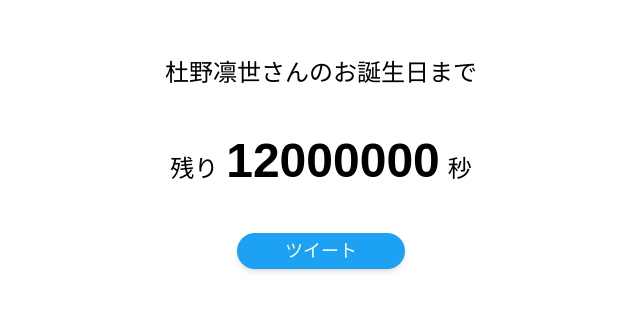
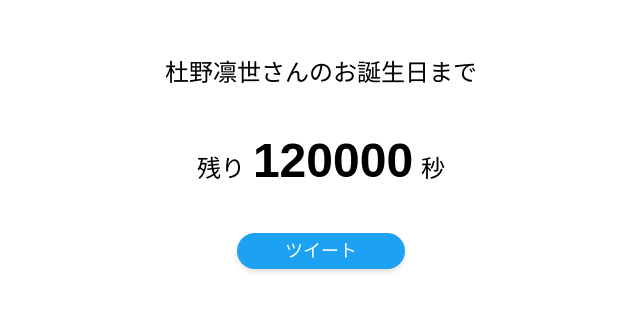
Before and after one commit to arrow2nd/idol-birthday-countdown, a Next.js app: page / in a window 1280 px wide. Shown: the part 237-548 px from the top of the page, without its empty margins (319-959 px from the left). Built offline with nearby package versions, Linux system fonts and the light colour scheme.

Commit message:
feat: メインページの表示要素を仮実装

```diff
--- a/components/common/seo/index.tsx
+++ b/components/common/seo/index.tsx
@@ -1,16 +1,17 @@
 import Head from 'next/head'
+import { Idol } from 'types/idol'
 
 import { site } from 'data/site'
 
 export type SEOProps = {
-  idolName: string
+  idol: Idol
   ogpImageUrl: string
 }
 
-const SEO = ({ idolName, ogpImageUrl }: SEOProps) => {
+const SEO = ({ idol, ogpImageUrl }: SEOProps) => {
   const { titleTemplate, descTemplate, url, twitterUsername } = site
 
-  const insertText = idolName ? idolName + 'さん' : 'アイマスアイドル'
+  const insertText = idol.name ? idol.name + 'さん' : 'アイマスアイドル'
 
   const title = titleTemplate.replace('%s', insertText)
   const desc = descTemplate.replace('%s', insertText)
--- a/components/home/index.tsx
+++ b/components/home/index.tsx
@@ -3,17 +3,19 @@ import SEO, { SEOProps } from 'components/common/seo'
 import Time from './time'
 import Tweet from './tweet'
 
-type Props = {}
+const Home = (props: SEOProps): JSX.Element => {
+  const seconds = 120000
 
-const Home = ({ idolName, ogpImageUrl }: Props & SEOProps): JSX.Element => (
-  <div className="flex flex-col justify-center items-center min-h-screen">
-    <SEO {...{ idolName, ogpImageUrl }} />
-    <div className="space-y-12 text-center font-default">
-      <div className="text-2xl">{`${idolName}さんのお誕生日まで`}</div>
-      <Time />
-      <Tweet />
+  return (
+    <div className="flex flex-col justify-center items-center min-h-screen">
+      <SEO {...props} />
+      <div className="space-y-12 text-center font-default">
+        <div className="text-2xl">{`${props.idol.name}さんのお誕生日まで`}</div>
+        <Time seconds={seconds} />
+        <Tweet idol={props.idol} seconds={seconds} />
+      </div>
     </div>
-  </div>
-)
+  )
+}
 
 export default Home
--- a/components/home/time.tsx
+++ b/components/home/time.tsx
@@ -1,7 +1,11 @@
-const Time = () => (
+type Props = {
+  seconds: number
+}
+
+const Time = ({ seconds }: Props) => (
   <div className="space-x-2 text-2xl">
     <span>残り</span>
-    <span className="text-5xl font-bold">12000000</span>
+    <span className="text-5xl font-bold">{seconds}</span>
     <span>秒</span>
   </div>
 )
--- a/components/home/tweet.tsx
+++ b/components/home/tweet.tsx
@@ -1,10 +1,29 @@
-const Tweet = (): JSX.Element => (
+import { Idol } from 'types/idol'
+
+import { site } from 'data/site'
+
+type Props = {
+  idol: Idol
+  seconds: number
+}
+
+const Tweet = ({ idol, seconds }: Props): JSX.Element => {
+  const url = new URL('https://twitter.com/intent/tweet')
+  url.searchParams.append(
+    'text',
+    `${idol.name}さんのお誕生日まで、残り ${seconds} 秒です！`
+  )
+  url.searchParams.append('url', `${site.url}/${idol.id}?t=${seconds}`)
+
+  return (
     <a
       className="inline-block px-12 py-1 text-lg text-white rounded-full shadow-md"
-    style={{ backgroundColor: '#1da1f2' }}
+      href={url.href}
+      style={{ backgroundColor: idol.color }}
     >
       ツイート
     </a>
   )
+}
 
 export default Tweet
--- a/pages/index.tsx
+++ b/pages/index.tsx
@@ -2,6 +2,16 @@ import type { NextPage } from 'next'
 
 import Home from 'components/home'
 
-const HomePage: NextPage = () => <Home idolName="杜野凛世" ogpImageUrl="" />
+const HomePage: NextPage = () => (
+  <Home
+    idol={{
+      id: 'rinze_morino',
+      name: '杜野凛世',
+      color: '#1da1f2',
+      birth: { month: 10, day: 19 }
+    }}
+    ogpImageUrl=""
+  />
+)
 
 export default HomePage
--- /dev/null
+++ b/types/idol.ts
@@ -0,0 +1,9 @@
+export type Idol = {
+  id: string
+  name: string
+  color: string
+  birth: {
+    month: number
+    day: number
+  }
+}
```
Lines whose indentation alone changed are shown as unchanged.
